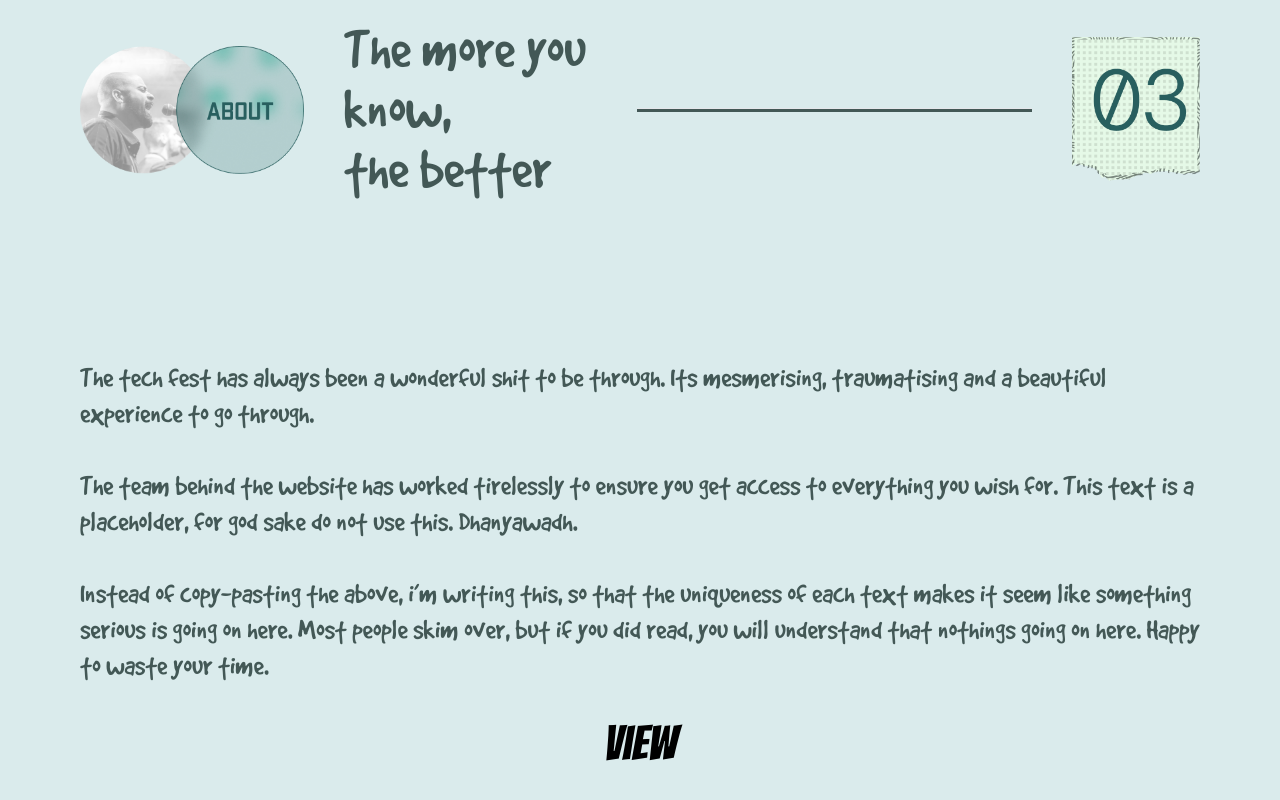
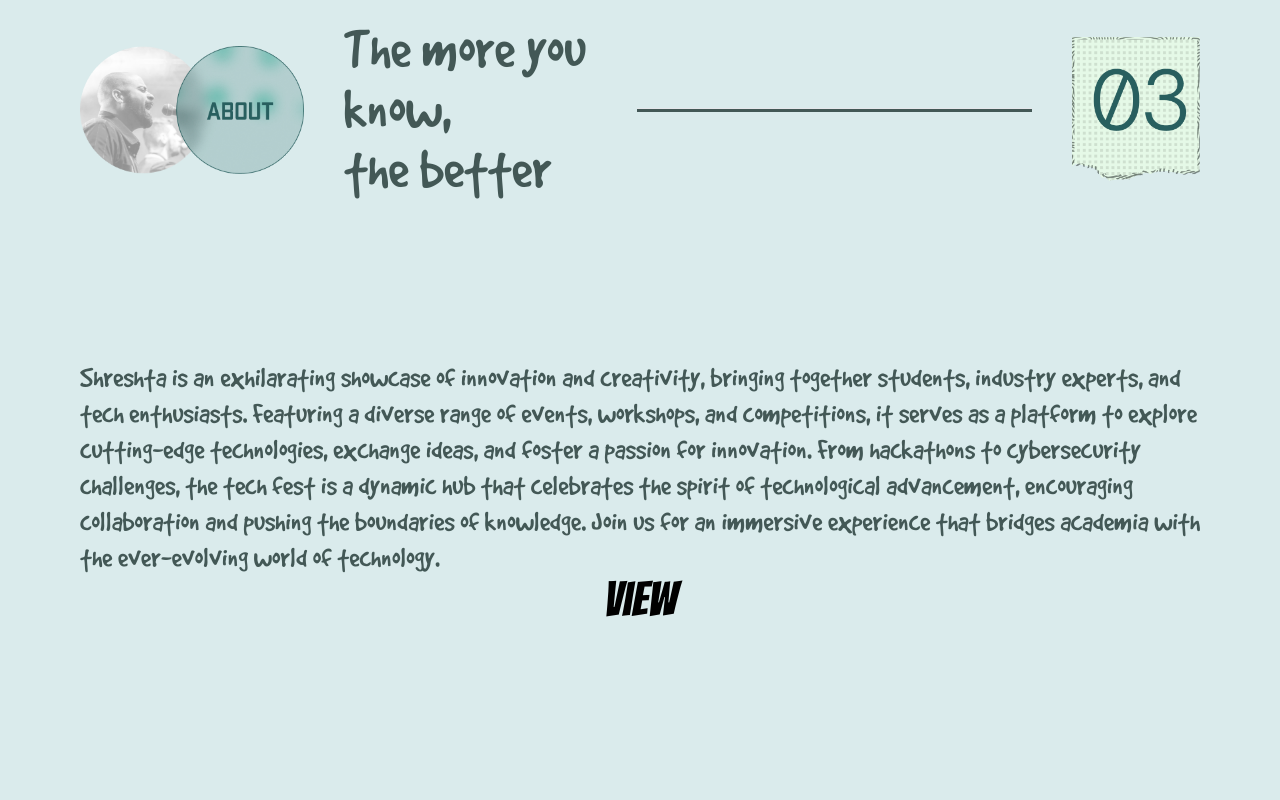
Before and after one commit to MitsMediaClub/Sreshta-24, a Next.js app: page / in a window 1280 px wide. Shown: the part 2220-3020 px from the top of the page. After the commit the page ends 2964 px from the top, so only its background shows below. Built offline with nearby package versions, Linux system fonts and the light colour scheme.

Commit message:
dropped the non explicit versoin

```diff
--- a/app/components/tech/aboutPreview/AboutPreviewMain.jsx
+++ b/app/components/tech/aboutPreview/AboutPreviewMain.jsx
@@ -30,20 +30,8 @@
         />
       </div>
 
-      <p className="dog px-5 lg:px-20 text-xl lg:text-3xl mt-5 lg:mt-20 text-tech-primary ">
-        The tech fest has always been a wonderful shit to be through. Its
-        mesmerising, traumatising and a beautiful experience to go through.
-        <br />
-        <br /> The team behind the website has worked tirelessly to ensure you
-        get access to everything you wish for. This text is a placeholder, for
-        god sake do not use this. Dhanyawadh.
-        <br />
-        <br /> Instead of copy-pasting the above, i’m writing this, so that the
-        uniqueness of each text makes it seem like something serious is going on
-        here. Most people skim over, but if you did read, you will understand
-        that nothings going on here. Happy to waste your time.
-        <br />
-        <br />
+      <p className="dog px-5 lg:px-20 text-xl lg:text-3xl mt-5 lg:mt-20 text-wrap text-tech-primary ">
+      Shreshta is an exhilarating showcase of innovation and creativity, bringing together students, industry experts, and tech enthusiasts. Featuring a diverse range of events, workshops, and competitions, it serves as a platform to explore cutting-edge technologies, exchange ideas, and foster a passion for innovation. From hackathons to cybersecurity challenges, the tech fest is a dynamic hub that celebrates the spirit of technological advancement, encouraging collaboration and pushing the boundaries of knowledge. Join us for an immersive experience that bridges academia with the ever-evolving world of technology.
       </p>
       <h1
         onClick={() => router.push("/about")}
```
